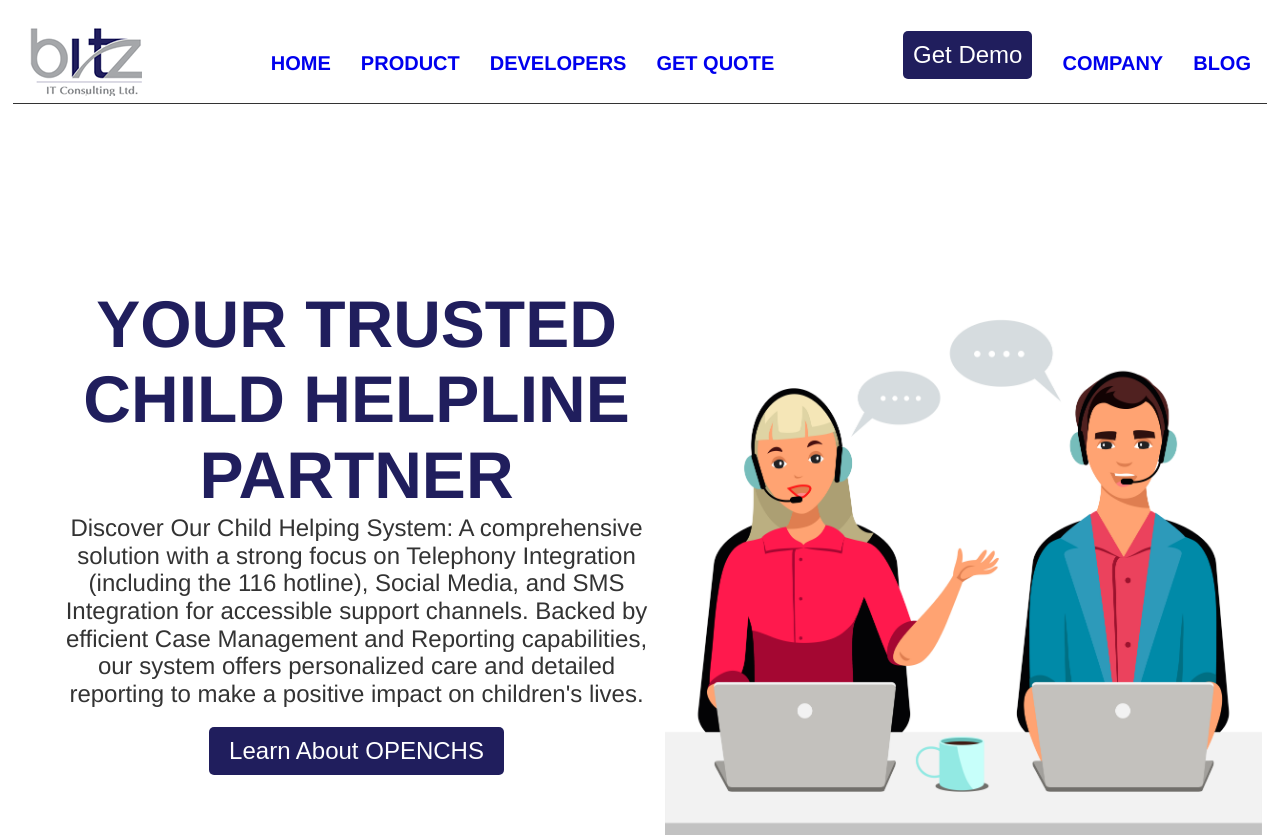
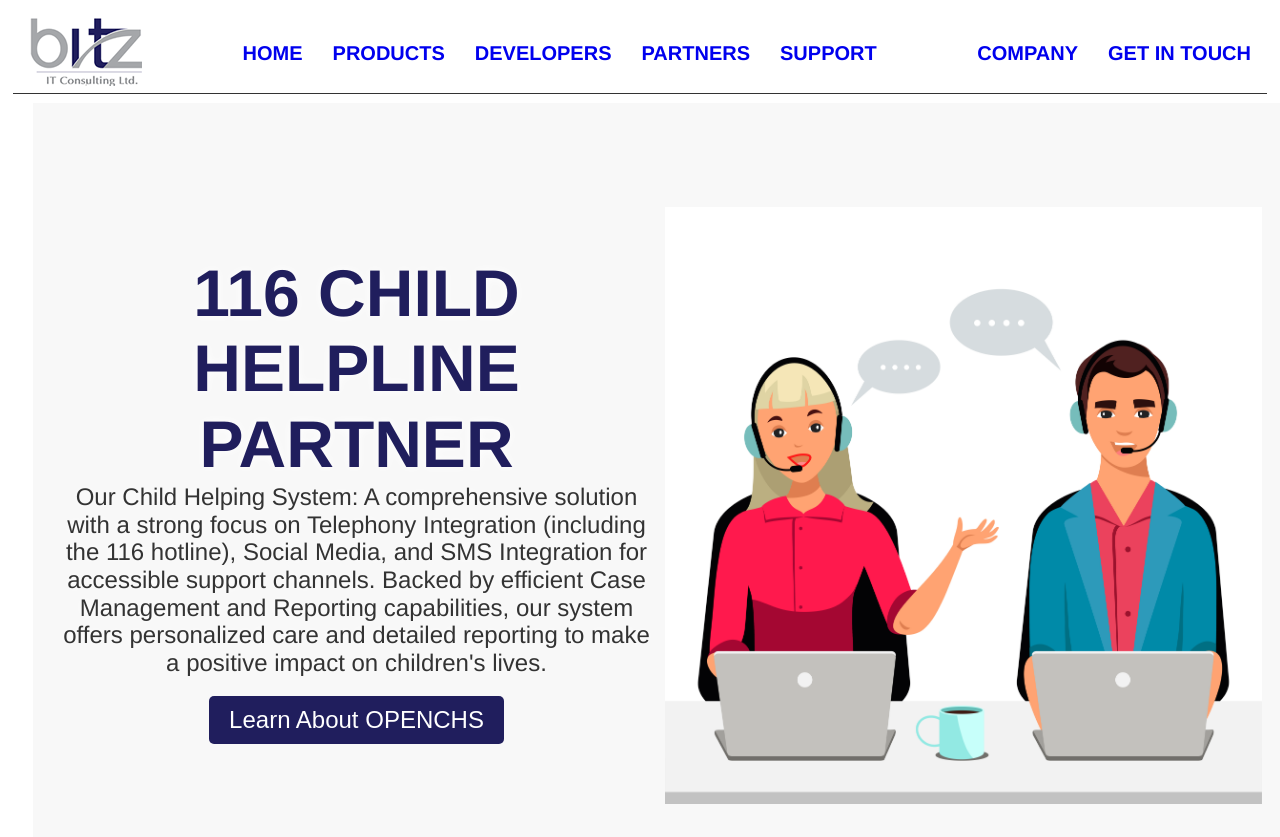
Before and after one commit to openchlsystem/bitzwebproject, a Vue app in the folder bitzweb/: page / in a window 1280 px wide. Shown: the top 837 px of the page. Built offline with nearby package versions, Linux system fonts and the light colour scheme.

Commit message:
fixed Merge remote-tracking branch 'origin/master'

```diff
--- a/bitzweb/src/assets/style.css
+++ b/bitzweb/src/assets/style.css
@@ -3,7 +3,7 @@
   --primary-color: #201e5d;
   --secondary-color: #e74c3c;
   --text-color: #333;
-  --background-color: #fff;
+  --background-color: #f8f8f8;
   --background-color-alternate: #f5f5f5;
   --white-color: #fff;
   --black-color: #000;
@@ -274,15 +274,7 @@ form {
   border-radius: 5px;
 }
 
-
-
-
-
-
-
-
-
-input[type=email],
+input[type="email"],
 input[type="number"],
 input[type="password"],
 input[type="search"],
@@ -497,14 +489,28 @@ template {
   display: none;
 }
 
+.top-header{
+
+  position: sticky;
+  top: 0;
+  z-index: 99999;
+  height: 60px; /* Adjust this value to match your header's height */
+  background-color: var(--white-color); /* Set your desired background color */
+
+}
+
 .menu-section {
   display: flex;
   justify-content: space-between;
   align-items: center;
   width: 100%;
-  position: relative;
+  /* position: relative; */
   border-bottom: 1px solid var(--text-color);
+  position: sticky; /* Set the position to sticky */
+  top: 0; /* Stick to the top of the viewport */
+  z-index: 999999;
 }
+
 
 nav {
   display: flex;
@@ -804,7 +810,7 @@ ul {
   text-shadow: 0 0 10px var(--white-color);
   text-transform: uppercase;
   font-weight: 800;
-  color:var(--primary-color);
+  color: var(--primary-color);
 }
 
 .feature-hero-section p {
@@ -852,7 +858,7 @@ ul {
   text-align: center;
 }
 
-.feature-hero-section .col:hover{
+.feature-hero-section .col:hover {
   box-shadow: 0 2px 4px var(--primary-color);
   transition: all 0.5s ease-in-out;
   border-radius: 5px;
@@ -860,7 +866,6 @@ ul {
   cursor: pointer;
   text-shadow: #f9f9f9;
   padding: var(--large-spacing);
-
 }
 
 .feature-hero-section .c2a {
@@ -971,23 +976,30 @@ ul {
 .partner-section {
   display: flex;
   justify-content: center;
-  flex-wrap: wrap;
+  /* align-items: center; */
+  overflow-x: scroll;
+  overflow-y: hidden;
+  white-space: nowrap;
+  width: 100vw;
+  padding-bottom: 50px;
+  padding-left: 0;
 }
 
 .partners-card {
-  flex-basis: 20%;
+  flex: 0 0 auto;
   border-radius: 5px;
-  border: #000 1px solid;
   margin: 10px;
   width: 300px;
   height: 200px;
+  text-align: center;
+  padding: 20px;
+  box-shadow: 0 0 20px var(--text-color-dark);
 }
 
 .partners-card img {
   width: 100%; /* Make the image width 100% of its parent div */
   height: auto; /* Automatically adjust the height to maintain aspect ratio */
   display: block; /* Remove any extra spacing below the image */
-  border: #000 1px solid;
 }
 
 .footer {
@@ -1000,7 +1012,7 @@ ul {
   padding: 10px;
 }
 
-.footer-partners{
+.footer-partners {
   display: flex;
   flex-direction: column;
   padding: 10px;
@@ -1013,7 +1025,6 @@ ul {
   flex-direction: column;
   justify-content: space-between;
   align-items: center;
-
 }
 
 .footer-row {
@@ -1022,7 +1033,6 @@ ul {
   align-items: space-between;
   padding-bottom: 10px;
   margin-bottom: 20px;
-
 }
 
 .footer-content {
@@ -1048,14 +1058,9 @@ ul {
   text-shadow: 0 0 10px var(--black-color);
 }
 
-
-
-
 .footer-content a:hover {
   color: var(--secondary-color);
 }
-
-
 
 .social-icons {
   display: flex;
--- a/bitzweb/src/components/HeroPage.vue
+++ b/bitzweb/src/components/HeroPage.vue
@@ -37,18 +37,18 @@ export default {
       console.log("Current Path:", route.path);
 
       if (route.path === "/") {
-        (title.value = "Your Trusted Child Helpline Partner"),
+        (title.value = "116 Child Helpline Partner"),
           (description.value =
-            "Discover Our Child Helping System: A comprehensive solution with a strong focus on Telephony Integration (including the 116 hotline), Social Media, and SMS Integration for accessible support channels. Backed by efficient Case Management and Reporting capabilities, our system offers personalized care and detailed reporting to make a positive impact on children's lives."),
+            "Our Child Helping System: A comprehensive solution with a strong focus on Telephony Integration (including the 116 hotline), Social Media, and SMS Integration for accessible support channels. Backed by efficient Case Management and Reporting capabilities, our system offers personalized care and detailed reporting to make a positive impact on children's lives."),
           (buttonText.value = "Learn About OPENCHS"),
           (imageUrl.value = require("../assets/images/stock/home.jpg")),
           (attribution.value = "");
       }
       if (route.path === "/developers") {
-        (title.value = "Developers"),
+        (title.value = "Developer Rsources"),
           (description.value =
-            "Developers in our  organization are professionals who play a critical role in designing, creating, and maintaining software applications and systems that drive the organization's digital presence and operations."),
-          (buttonText.value = "Join Our Team"),
+            "Join the community of developers and get access to our developer resources."),
+          (buttonText.value = "Open Source Community"),
           (imageUrl.value = require("../assets/images/stock/Developers.jpg")),
           (attribution.value = "");
       }
@@ -69,7 +69,7 @@ export default {
           (attribution.value = "");
       }
       if (route.path === "/contact") {
-        (title.value = "Contact Us"), (description.value = "Contact Us"),
+        (title.value = "Contact Us"), (description.value = "info@bitz-itc.com"),
         (buttonText.value = "Contact Us"),
         (imageUrl.value = require("../assets/images/stock/Contactus-cuate.svg"));
       }
@@ -79,30 +79,30 @@ export default {
 
       if (route.path === "/products") {
         (title.value =
-          "Empower Your Customer Engagement with Our Custom Web Product: ."),
+          "Custom Web Products for Your Business"),
           (description.value =
-            "Manage your website content easily, Seamlessly Integrated with Core Banking and CRM.");
-        (buttonText.value = "Request for Demo "),
+            "We offer a wide range of web products that are designed to meet the specific needs of businesses of all sizes.");
+        (buttonText.value = "Learn More "),
           (imageUrl.value = require("../assets/images/stock/8354902_3847762.jpeg"));
       }
       if (route.path === "/products/1") {
-        (title.value = "OpenCHS."),
+        (title.value = "OpenCHS THE CHILD HELPLINE SYSTEM."),
           (description.value =
-            "Discover Our Child Helping System: A comprehensive solution with a strong focus on Telephony Integration (including the 116 hotline), Social Media, and SMS Integration for accessible support channels. Backed by efficient Case Management and Reporting capabilities, our system offers personalized care and detailed reporting to make a positive impact on children's lives.");
-        (buttonText.value = "Get a Quote "),
+            "Safe, Reliable, and Affordable Child Helpline System. We power East Africa's 116");
+        (buttonText.value = "Join Our Open Source Comunity"),
           (imageUrl.value = require("../assets/images/stock/SaccoAvailability.jpg"));
       }
       if (route.path === "/products/2") {
-        (title.value = " Legal Case Management"),
+        (title.value = " Case Management for Law Firms"),
           (description.value =
             "Our Legal Case Management Solution is a comprehensive and intuitive platform designed to revolutionize the way law firms and legal departments handle cases. From case inception to resolution, our solution streamlines every aspect of the legal process, enhancing efficiency, collaboration, and success.");
         (buttonText.value = "Get a Quote "),
           (imageUrl.value = require("../assets/images/stock/LegalCaseManagement.jpg"));
       }
       if (route.path === "/products/3") {
-        (title.value = " Sacco  Management"),
+        (title.value = "Case Management for Saccos"),
           (description.value =
-            "Our Sacco Management Solution is a comprehensive and modernized platform designed to revolutionize how Savings and Credit Cooperative Organizations (SACCOs) operate and serve their members. With a focus on empowering communities and enhancing financial prosperity, our solution provides SACCOs with the tools they need to efficiently manage operations, support member growth, and secure a brighter financial future for all.");
+            "Manage cases efficiently and effectively with our Sacco Case Management Solution.");
 
         (buttonText.value = "Get a Quote "),
           (imageUrl.value = require("../assets/images/stock/SaccoCaseManagement.jpg"));
@@ -115,48 +115,13 @@ export default {
         (buttonText.value = "Request for Demo "),
           (imageUrl.value = require("../assets/images/stock/7140739_3515462.jpeg"));
       }
-      if (route.path === "/softwareportfolio") {
-        (title.value = "Core Banking System for SACCOS and Microfinance."),
-          (description.value =
-            "Efficiently Manage Operations, Elevate Member Services, and Drive Growth with Ease.");
-        (buttonText.value = "Request for Demo "),
-          (imageUrl.value = require("../assets/images/stock/35262247_8292064.jpeg"));
-      }
 
-      if (route.path === "/uiservices") {
-        (title.value =
-          "Crafting Seamless Customer Journeys: Elevating User Experiences through Tailored UI/UX Services."),
-          (description.value =
-            "At our UI/UX design studio, we are passionate about shaping exceptional user experiences that enhance the entire customer journey.Our tailored UI / UX services ensure your digital interfaces not only look stunning but also function intuitively, resulting in a seamless and delightful user journey from start to finish.Let us transform your design vision into a user - centric reality.");
-        (buttonText.value = "Free Consultation "),
-          (imageUrl.value = "https://picsum.photos/500/500");
-      }
 
-      if (route.path === "/niche") {
-        (title.value =
-          "Modern-Day Agile Project Management: Ideation to Execution with Our Expert Scrum Team."),
-          (description.value =
-            " With our expert Scrum team by your side, we will transform your ideas into reality, from ideation to execution.We specialize in dynamic and efficient project management, ensuring your software projects not only keep pace with todays demands but also thrive in a rapidly evolving landscape.");
-        (buttonText.value = "Request for Demo "),
-          (imageUrl.value = "https://picsum.photos/500/500");
-      }
 
-      if (route.path === "/digital") {
-        (title.value =
-          "Professional Digital Strategy: Automate, Raise Awareness, Engage, and Convert for Ultimate Success!"),
-          (description.value =
-            "At our professional digital marketing service, we specialize in crafting and executing digital strategies that drive results. Our expert team leverages automation to maximize efficiency and streamline your marketing efforts. We focus on raising brand awareness, engaging your target audience, and ultimately converting leads into loyal customers. Join us on a journey that redefines digital marketing and elevates your online presence to new heights.");
-        (buttonText.value = "Free Consultation"),
-          (imageUrl.value = require("../assets/images/stock/digital marketing.jpeg"));
-      }
-      if (route.path === "/webportfolio") {
-        (title.value =
-          "Elevate Your Online Presence: Craft, Engage, Convert, and Thrive with Our Web Design Mastery!"),
-          (description.value =
-            "Our expertise lies in crafting visually stunning and user-friendly websites that not only capture attention but also engage and convert visitors effectively. With a professional approach and a focus on digital strategy, we are here to help you automate your online success, raise awareness, and achieve your business goals."),
-          (buttonText.value = "Get your Website today"),
-          (imageUrl.value = "https://picsum.photos/500/500");
-      }
+
+
+
+
       if (route.path === "/careers") {
         (title.value =
           "Join Our Dynamic Team: Your Career, Your Potential, Your Future."),
--- a/bitzweb/src/components/LayoutPage.vue
+++ b/bitzweb/src/components/LayoutPage.vue
@@ -1,12 +1,7 @@
 <template>
   <div class="container">
-    <header class="header">
-      <!-- First header content goes here -->
-      <div v-if="showChatWidget">
-        <div ref="chatWidget"></div>
-      </div>
-    </header>
-    <header class="header">
+
+    <header class="header top-header">
       <!-- Second header content goes here -->
 
       <NavBar />
--- a/bitzweb/src/components/NavBar.vue
+++ b/bitzweb/src/components/NavBar.vue
@@ -1,3 +1,4 @@
+
 <template>
     <div class="menu-section">
         <div class="logo">
@@ -11,10 +12,11 @@
             </div>
 
             <div class="dropdown">
-        <router-link to="/products">Product</router-link>
+                <router-link to="/products">Products</router-link>
                 <div class="dropdown-content">
                     <ul>
-            <li v-for="product in productsData" :key="product.id" @click="this.$router.push(`/products/${product.id}`)">
+                        <li v-for="product in productsData" :key="product.id"
+                            @click="this.$router.push(`/products/${product.id}`)">
                             <p>{{ product.menu_name }}</p>
                             <span>{{ product.menu_description }}</span>
                         </li>
@@ -27,21 +29,27 @@
                 <router-link to="/developers">Developers</router-link>
             </div>
             <div class="dropdown">
-        <router-link to="/pricing">Get Quote</router-link>
+                <router-link to="/">Partners</router-link>
             </div>
+            <div class="dropdown">
+                <router-link to="/contact">Support</router-link>
+            </div>
+
 
 
         </nav>
         <nav>
-      <div class="dropdown">
-        <!-- <router-link to="/contact">Contact</router-link> -->
-        <button @click="navigateDemo">Get Demo</button>
-      </div>
+
             <div class="dropdwon">
                 <router-link to="/about">company</router-link>
             </div>
+            <!-- <div class="dropdown">
+        <router-link to="/blog">Blog</router-link>
+      </div> -->
             <div class="dropdown">
-          <router-link to="/blog">Blog</router-link>
+                <!-- <router-link to="/contact">Contact</router-link> -->
+                <router-link to="/contact">Get in Touch</router-link>
+
             </div>
         </nav>
 
--- a/bitzweb/src/utils/SolutionsData.js
+++ b/bitzweb/src/utils/SolutionsData.js
@@ -2,7 +2,6 @@
 
 import projectmanagement from "../assets/images/stock/projectmanagement.jpg";
 import processmapping from "../assets/images/stock/mapping.jpg";
-import UI from "../assets/images/stock/UI.svg";
 import softwaredevelopment from "../assets/images/stock/appdevelopment.svg";
 import QA from "../assets/images/stock/QA.jpg";
 
@@ -16,27 +15,21 @@ export const SolutionsData = [
   },
   {
     id: 2,
-    title: "Process Mapping",
+    title: "Business Process Mapping",
     description:
       "Uncover efficiency. Our process mapping reveals hidden opportunities, boosts productivity, and guides your path to streamlined success.",
     imageUrl: processmapping,
   },
+
   {
     id: 3,
-    title: "UI/UX Design",
-    description:
-      "Captivate and engage. Our UI/UX design elevates user experiences to new heights, making your digital presence both stunning and user-friendly.",
-    imageUrl: UI,
-  },
-  {
-    id: 4,
-    title: "Software Development",
+    title: "Custom Software Development",
     description:
       "Empower innovation. Our software development solutions unlock new possibilities, enabling your business to thrive and lead with cutting-edge technology.",
     imageUrl: softwaredevelopment,
   },
   {
-    id: 5,
+    id: 4,
     title: "Quality Assurance",
     description:
       "Deliver perfection. Our quality assurance processes ensure flawless products that exceed expectations, delighting your customers every time.",
--- a/bitzweb/src/views/PartnerCard.vue
+++ b/bitzweb/src/views/PartnerCard.vue
@@ -4,7 +4,7 @@
       rel="noopener noreferrer">
 
 
-      <img class="profile" :src="partner.logo" :alt="partner.title" />
+      <img :src="partner.logo" :alt="partner.title" />
 
     </div>
   </div>
```
Lines whose indentation alone changed are shown as unchanged.
